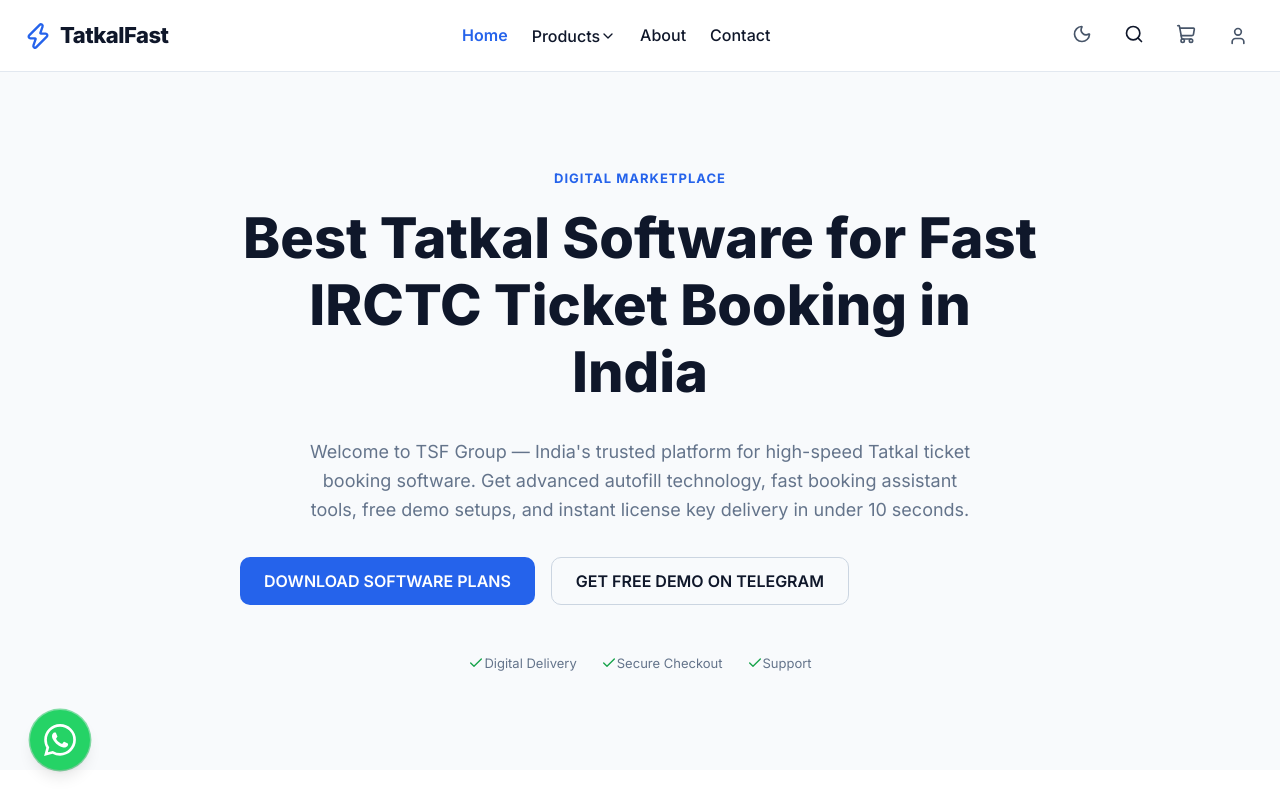
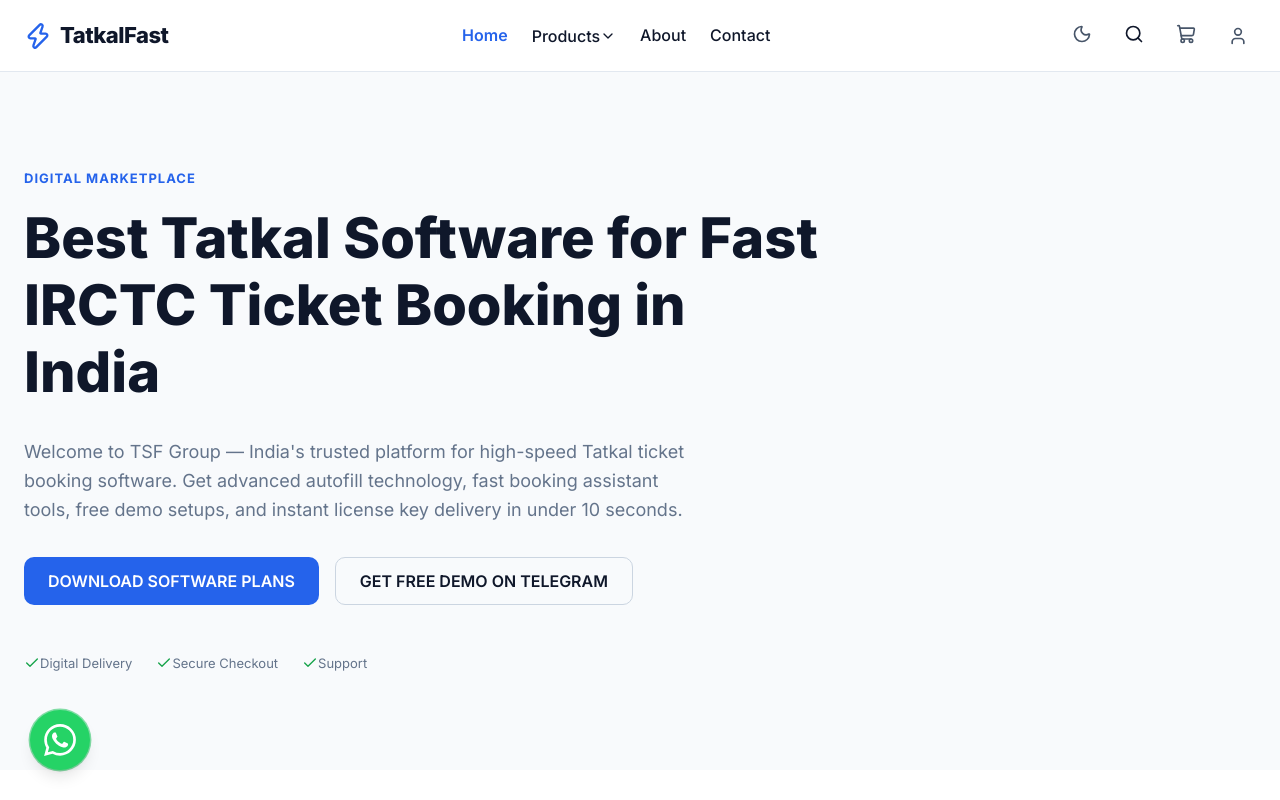
Before and after one commit to tatkalgurubalaram/tatkalguru, a React (Vite) app: page / in a window 1280 px wide. Shown: the top 800 px of the page. Built offline with nearby package versions, Linux system fonts and the light colour scheme; no server answers; the HTML template or start-up script is replaced by a standard one.

Commit message:
Align Hero section to left

```diff
--- a/src/components/home/HeroSection.tsx
+++ b/src/components/home/HeroSection.tsx
@@ -12,11 +12,11 @@
   return (
     <section style={{ backgroundColor: 'var(--color-bg)', position: 'relative', overflow: 'hidden', padding: 'var(--space-16) 0' }}>
       <div className="container">
-        <div style={{ display: 'flex', flexDirection: 'column', alignItems: 'center', textAlign: 'center', padding: 'var(--space-8) 0' }}>
+        <div style={{ padding: 'var(--space-8) 0' }}>
 
           <motion.div
             initial={{ opacity: 0, y: 20 }} animate={{ opacity: 1, y: 0 }} transition={{ duration: 0.5 }}
-            style={{ display: 'flex', flexDirection: 'column', alignItems: 'center', gap: 'var(--space-8)', maxWidth: '800px', width: '100%' }}
+            style={{ display: 'flex', flexDirection: 'column', alignItems: 'flex-start', textAlign: 'left', gap: 'var(--space-8)', maxWidth: '800px', width: '100%' }}
           >
             <div>
               <p className="text-small" style={{ color: 'var(--color-primary)', fontWeight: 700, letterSpacing: '1px', textTransform: 'uppercase', marginBottom: 'var(--space-4)' }}>
@@ -31,7 +31,7 @@
               Welcome to TSF Group — India's trusted platform for high-speed Tatkal ticket booking software. Get advanced autofill technology, fast booking assistant tools, free demo setups, and instant license key delivery in under 10 seconds.
             </p>
 
-            <div className="flex gap-4 justify-center" style={{ flexWrap: 'wrap', width: '100%' }}>
+            <div className="flex gap-4" style={{ flexWrap: 'wrap', width: '100%' }}>
               <Link to="/products" style={{ textDecoration: 'none' }}>
                 <Button variant="primary">DOWNLOAD SOFTWARE PLANS</Button>
               </Link>
@@ -40,7 +40,7 @@
               </Link>
             </div>
 
-            <div className="flex gap-6 justify-center text-small text-muted" style={{ flexWrap: 'wrap', marginTop: 'var(--space-4)' }}>
+            <div className="flex gap-6 text-small text-muted" style={{ flexWrap: 'wrap', marginTop: 'var(--space-4)' }}>
               <span className="flex items-center gap-1"><Check size={16} color="var(--color-success)" /> Digital Delivery</span>
               <span className="flex items-center gap-1"><Check size={16} color="var(--color-success)" /> Secure Checkout</span>
               <span className="flex items-center gap-1"><Check size={16} color="var(--color-success)" /> Support</span>
```
